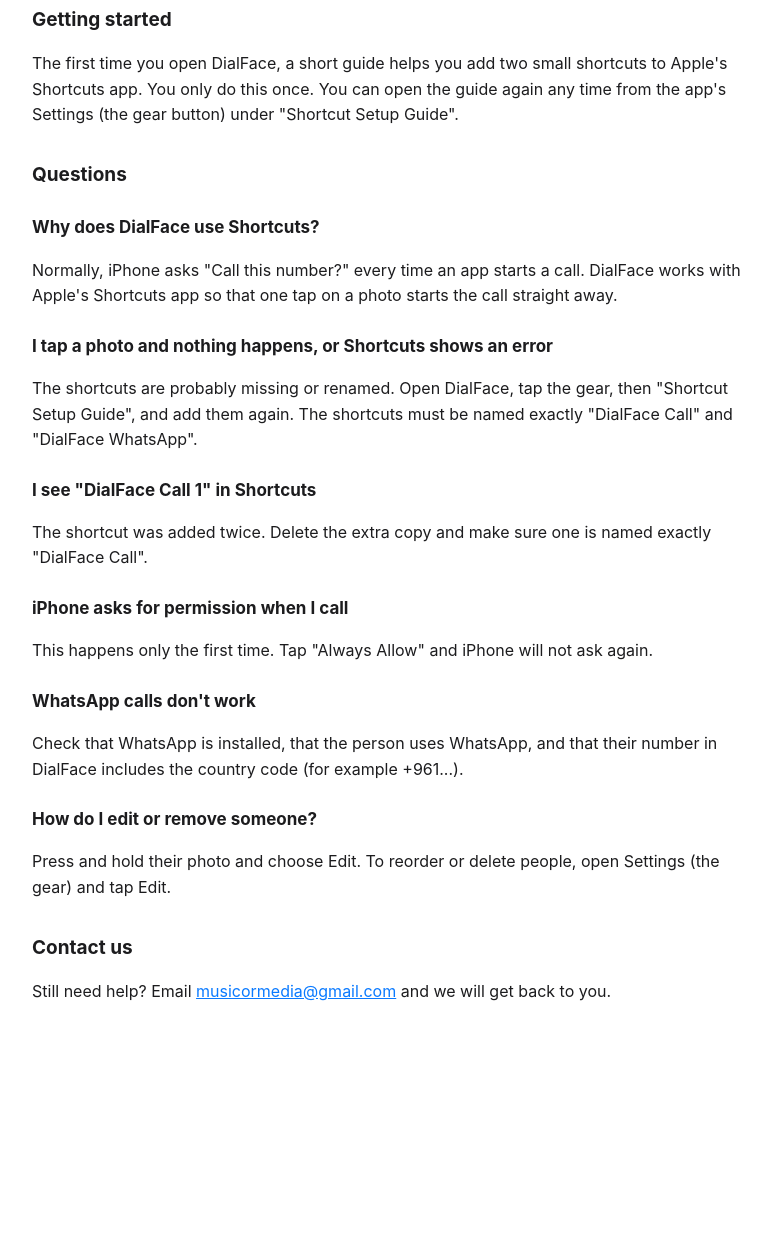
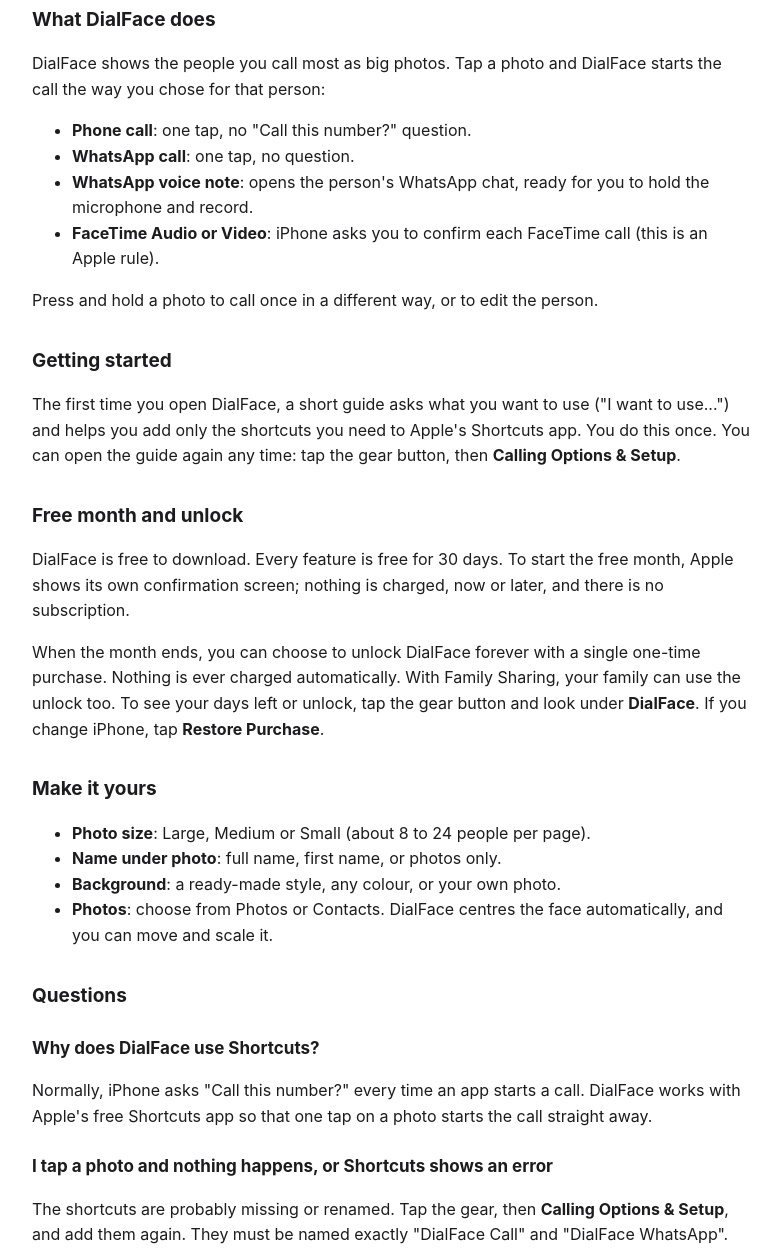
Before and after one commit to musicormedia-dot/dialface-legal, a plain HTML site: page index.html in a window 1280 px wide. Shown: the part 180-1431 px from the top of the page, without its empty margins (248-1028 px from the left). Before the commit the page ends 1265 px from the top, so only its background shows below. Drawn offline with Linux system fonts and the light colour scheme.

Commit message:
Add files via upload

```diff
--- a/index.html
+++ b/index.html
@@ -34,16 +34,38 @@
   <h1>DialFace: Support</h1>
   <p class="updated">Call the people you love with one tap on their photo.</p>
 
+  <h2>What DialFace does</h2>
+  <p>DialFace shows the people you call most as big photos. Tap a photo and DialFace starts the call the way you chose for that person:</p>
+  <ul>
+    <li><strong>Phone call</strong>: one tap, no "Call this number?" question.</li>
+    <li><strong>WhatsApp call</strong>: one tap, no question.</li>
+    <li><strong>WhatsApp voice note</strong>: opens the person's WhatsApp chat, ready for you to hold the microphone and record.</li>
+    <li><strong>FaceTime Audio or Video</strong>: iPhone asks you to confirm each FaceTime call (this is an Apple rule).</li>
+  </ul>
+  <p>Press and hold a photo to call once in a different way, or to edit the person.</p>
+
   <h2>Getting started</h2>
-  <p>The first time you open DialFace, a short guide helps you add two small shortcuts to Apple's Shortcuts app. You only do this once. You can open the guide again any time from the app's Settings (the gear button) under "Shortcut Setup Guide".</p>
+  <p>The first time you open DialFace, a short guide asks what you want to use ("I want to use...") and helps you add only the shortcuts you need to Apple's Shortcuts app. You do this once. You can open the guide again any time: tap the gear button, then <strong>Calling Options &amp; Setup</strong>.</p>
+
+  <h2>Free month and unlock</h2>
+  <p>DialFace is free to download. Every feature is free for 30 days. To start the free month, Apple shows its own confirmation screen; nothing is charged, now or later, and there is no subscription.</p>
+  <p>When the month ends, you can choose to unlock DialFace forever with a single one-time purchase. Nothing is ever charged automatically. With Family Sharing, your family can use the unlock too. To see your days left or unlock, tap the gear button and look under <strong>DialFace</strong>. If you change iPhone, tap <strong>Restore Purchase</strong>.</p>
+
+  <h2>Make it yours</h2>
+  <ul>
+    <li><strong>Photo size</strong>: Large, Medium or Small (about 8 to 24 people per page).</li>
+    <li><strong>Name under photo</strong>: full name, first name, or photos only.</li>
+    <li><strong>Background</strong>: a ready-made style, any colour, or your own photo.</li>
+    <li><strong>Photos</strong>: choose from Photos or Contacts. DialFace centres the face automatically, and you can move and scale it.</li>
+  </ul>
 
   <h2>Questions</h2>
 
   <h3>Why does DialFace use Shortcuts?</h3>
-  <p>Normally, iPhone asks "Call this number?" every time an app starts a call. DialFace works with Apple's Shortcuts app so that one tap on a photo starts the call straight away.</p>
+  <p>Normally, iPhone asks "Call this number?" every time an app starts a call. DialFace works with Apple's free Shortcuts app so that one tap on a photo starts the call straight away.</p>
 
   <h3>I tap a photo and nothing happens, or Shortcuts shows an error</h3>
-  <p>The shortcuts are probably missing or renamed. Open DialFace, tap the gear, then "Shortcut Setup Guide", and add them again. The shortcuts must be named exactly "DialFace Call" and "DialFace WhatsApp".</p>
+  <p>The shortcuts are probably missing or renamed. Tap the gear, then <strong>Calling Options &amp; Setup</strong>, and add them again. They must be named exactly "DialFace Call" and "DialFace WhatsApp".</p>
 
   <h3>I see "DialFace Call 1" in Shortcuts</h3>
   <p>The shortcut was added twice. Delete the extra copy and make sure one is named exactly "DialFace Call".</p>
@@ -51,13 +73,22 @@
   <h3>iPhone asks for permission when I call</h3>
   <p>This happens only the first time. Tap "Always Allow" and iPhone will not ask again.</p>
 
-  <h3>WhatsApp calls don't work</h3>
+  <h3>WhatsApp calls or voice notes don't work</h3>
   <p>Check that WhatsApp is installed, that the person uses WhatsApp, and that their number in DialFace includes the country code (for example +961...).</p>
 
+  <h3>iPhone asks which app to use for WhatsApp</h3>
+  <p>If both WhatsApp and WhatsApp Business are installed, iPhone may ask once which one to open. Choose the one you use.</p>
+
+  <h3>FaceTime asks me to confirm every call</h3>
+  <p>That is an Apple rule for FaceTime and cannot be turned off. Phone and WhatsApp calls start with one tap.</p>
+
   <h3>How do I edit or remove someone?</h3>
-  <p>Press and hold their photo and choose Edit. To reorder or delete people, open Settings (the gear) and tap Edit.</p>
+  <p>Press and hold their photo and choose Edit. To reorder or delete people, tap the gear, then Edit.</p>
+
+  <h3>How do I get a full-screen photo during a normal call?</h3>
+  <p>The call screen itself is shown by iPhone. To see a full-screen photo, open the person in the Contacts app, tap Edit, then <strong>Contact Photo &amp; Poster</strong>, and set a poster.</p>
 
   <h2>Contact us</h2>
-  <p>Still need help? Email <a href="mailto:musicormedia@gmail.com">musicormedia@gmail.com</a> and we will get back to you.</p>
+  <p>In the app, tap the gear, then <strong>Send a Suggestion</strong> or <strong>Report a Problem</strong>. Or email <a href="mailto:musicormedia@gmail.com">musicormedia@gmail.com</a> and we will get back to you.</p>
 </body>
 </html>
```
Also changed, not shown: privacy.html (+10 -4 lines), terms.html (+6 -3 lines).
